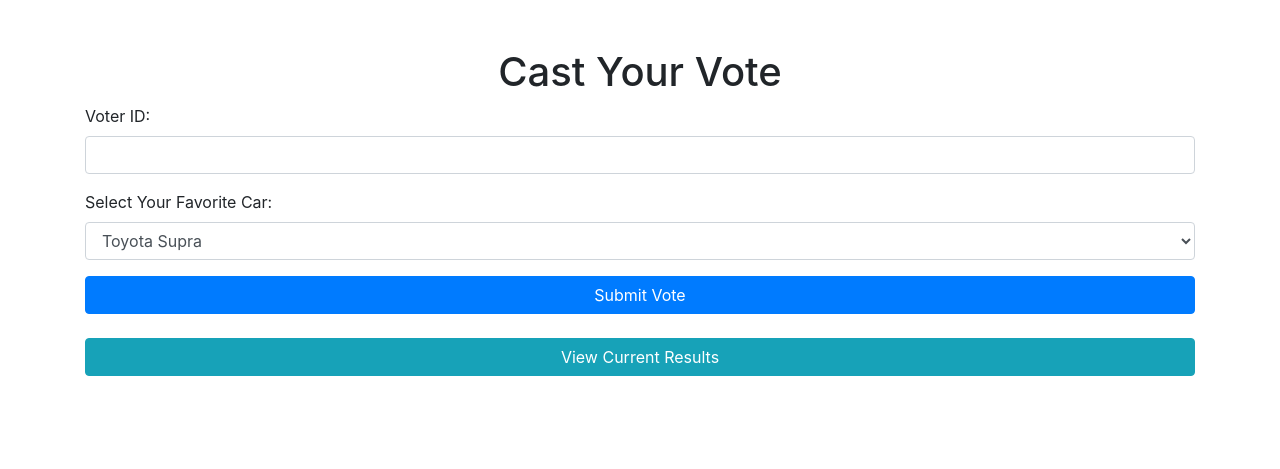
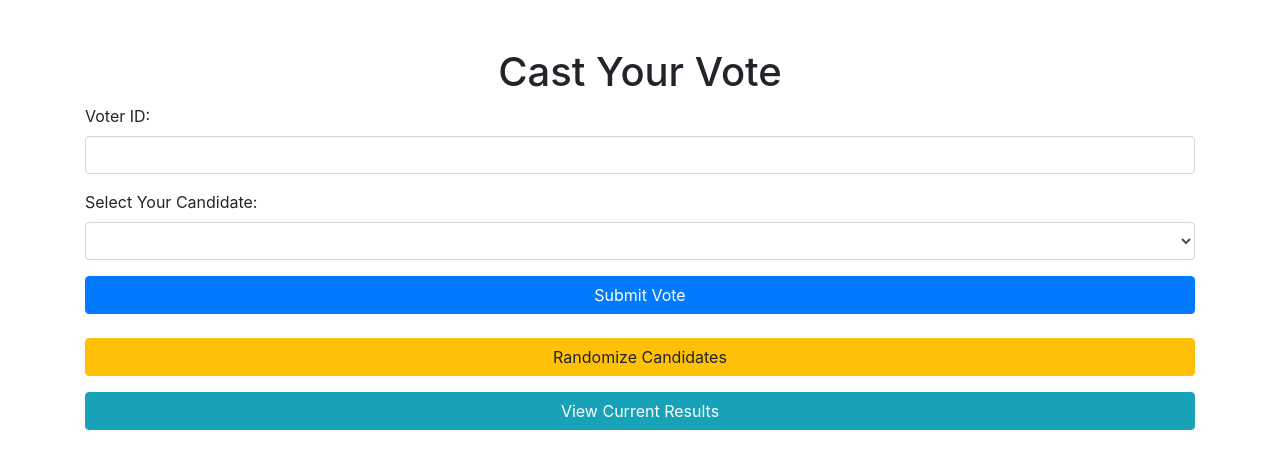
Before and after one commit to abarber7/2024-EveryVoter-A-Team, a Flask app: page / in a window 1280 px wide. Shown: the top 469 px of the page. Run offline with Flask 3, Linux system fonts and the light colour scheme; lists and menus that the app fills with data are empty; some libraries are stand-ins or nearby versions.

Commit message:
working implementation of randomized candidates with GPT-4

```diff
--- a/main.py
+++ b/main.py
@@ -1,43 +1,55 @@
 from flask import Flask, render_template, request, redirect, url_for, flash
+from dotenv import load_dotenv
+from langchain_openai import ChatOpenAI
+import os
 
 app = Flask(__name__)
 app.secret_key = 'your_secret_key'  # Necessary for flashing messages
 
-# In-memory storage for votes (resets when the app restarts)
-votes = {
-    "Toyota Supra": 0,
-    "Nissan GT-R": 0,
-    "Subaru Impreza": 0,
-    "Dodge Challenger": 0,
-    "Honda Civic": 0,
-    "Ford Mustang": 0,
-    "Chevrolet Corvette": 0,
-    "Toyota Camry": 0,
-    "Mazda RX-7": 0,
-    "Hyundai Elantra": 0,
-    "Kia Sorento": 0,
-    "Volkswagen Passat": 0,
-    "BMW M3": 0,
-    "Mercedes-Benz C-Class": 0,
-    "Audi A4": 0,
-    "Porsche 911": 0,
-    "Jaguar F-Type": 0,
-    "Lexus RX-450h": 0,
-    "Volkswagen Golf GTI": 0,
-    "Tesla Model 3": 0,
-    "Mercedes-Benz S-Class": 0,
-    "BMW X5": 0,
-    "Porsche 911 GT3": 0,
-    "Audi A8": 0,
-}
+# Load environment variables from the .env file
+load_dotenv()
+api_key = os.getenv("OPENAI_API_KEY")
+if not api_key:
+    raise ValueError("API key not found. Ensure OPENAI_API_KEY is set in your environment.")
+
+# Initialize the model with the API key
+model = ChatOpenAI(model="gpt-4", api_key=api_key)
+
+# In-memory storage for votes and candidates (resets when the app restarts)
+votes = {}
+candidates = []
+election_status = 'ended'  # Initialize the election status as 'ended'
 
 MAX_VOTES = 6  # Maximum number of votes allowed
 
+def get_random_candidates():
+    # Generate the result from the model
+    result = model("generate six random and interesting candidates for a poll and print each candidate on a new line")
+
+    # Extract the content of the response
+    content = result.content
+    new_candidates = content.strip().split('\n')
+
+    # Return the first 6 candidates
+    return [candidate.strip() for candidate in new_candidates][:6]
+
 @app.route("/", methods=["GET", "POST"])
 def index():
-    total_votes = sum(votes.values())  # Calculate the total number of votes so far
+    global candidates, votes, election_status
 
     if request.method == "POST":
+        if 'randomize' in request.form:
+            if election_status == 'ended':
+                candidates = get_random_candidates()
+                votes = {candidate: 0 for candidate in candidates}
+                election_status = 'ongoing'
+                flash("Candidates have been randomized. A new election has begun.", "info")
+            else:
+                flash("The current election must end before starting a new one.", "danger")
+            return redirect(url_for("index"))
+
+        total_votes = sum(votes.values())  # Calculate the total number of votes so far
+
         if total_votes < MAX_VOTES:
             candidate = request.form.get("candidate")
             voter_id = request.form.get("voterId")
@@ -48,11 +60,12 @@ def index():
             else:
                 flash("Invalid candidate selected.", "danger")
         else:
-            flash("All votes have been cast. Voting is closed.", "danger")
+            flash("All votes have been cast. The election is now closed.", "info")
+            election_status = 'ended'
 
         return redirect(url_for("index"))
 
-    return render_template("index.html")
+    return render_template("index.html", candidates=candidates, election_status=election_status)
 
 @app.route("/results")
 def results():
--- a/templates/index.html
+++ b/templates/index.html
@@ -23,45 +23,33 @@
         {% endif %}
     {% endwith %}
 
+    {% if election_status == 'ended' %}
     <form action="/" method="POST">
         <div class="form-group">
             <label for="voterId">Voter ID:</label>
             <input type="text" class="form-control" id="voterId" name="voterId" required>
         </div>
+
         <div class="form-group">
-            <label for="candidate">Select Your Favorite Car:</label>
+            <label for="candidate">Select Your Candidate:</label>
             <select class="form-control" id="candidate" name="candidate" required>
-                <option value="Toyota Supra">Toyota Supra</option>
-                <option value="Nissan GT-R">Nissan GT-R</option>
-                <option value="Subaru Impreza">Subaru Impreza</option>
-                <option value="Dodge Challenger">Dodge Challenger</option>
-                <option value="Honda Civic">Honda Civic</option>
-                <option value="Ford Mustang">Ford Mustang</option>
-                <option value="Chevrolet Corvette">Chevrolet Corvette</option>
-                <option value="Toyota Camry">Toyota Camry</option>
-                <option value="Mazda RX-7">Mazda RX-7</option>
-                <option value="Hyundai Elantra">Hyundai Elantra</option>
-                <option value="Kia Sorento">Kia Sorento</option>
-                <option value="Volkswagen Passat">Volkswagen Passat</option>
-                <option value="BMW M3">BMW M3</option>
-                <option value="Mercedes-Benz C-Class">Mercedes-Benz C-Class</option>
-                <option value="Audi A4">Audi A4</option>
-                <option value="Porsche 911">Porsche 911</option>
-                <option value="Jaguar F-Type">Jaguar F-Type</option>
-                <option value="Lexus RX-450h">Lexus RX-450h</option>
-                <option value="Volkswagen Golf GTI">Volkswagen Golf GTI</option>
-                <option value="Tesla Model 3">Tesla Model 3</option>
-                <option value="Mercedes-Benz S-Class">Mercedes-Benz S-Class</option>
-                <option value="BMW X5">BMW X5</option>
-                <option value="Porsche 911 GT3">Porsche 911 GT3</option>
-                <option value="Audi A8">Audi A8</option>
+                {% for candidate in candidates %}
+                <option value="{{ candidate }}">{{ candidate }}</option>
+                {% endfor %}
             </select>
         </div>
+
         <button type="submit" class="btn btn-primary btn-block">Submit Vote</button>
     </form>
+    {% else %}
+    <p class="text-center text-danger">An election is currently ongoing. Please wait until it ends to start a new one.</p>
+    {% endif %}
 
     <div class="text-center mt-4">
-        <a href="{{ url_for('results') }}" class="btn btn-info btn-block">View Current Results</a>
+        <form action="/" method="POST">
+            <button name="randomize" class="btn btn-warning btn-block" {% if election_status == 'ongoing' %} disabled {% endif %}>Randomize Candidates</button>
+        </form>
+        <a href="{{ url_for('results') }}" class="btn btn-info btn-block mt-3">View Current Results</a>
     </div>
 </div>
 
```
Also changed, not shown: practice.py (added, +20 -0 lines), pyproject.toml (added, +19 -0 lines), 2 other files.
